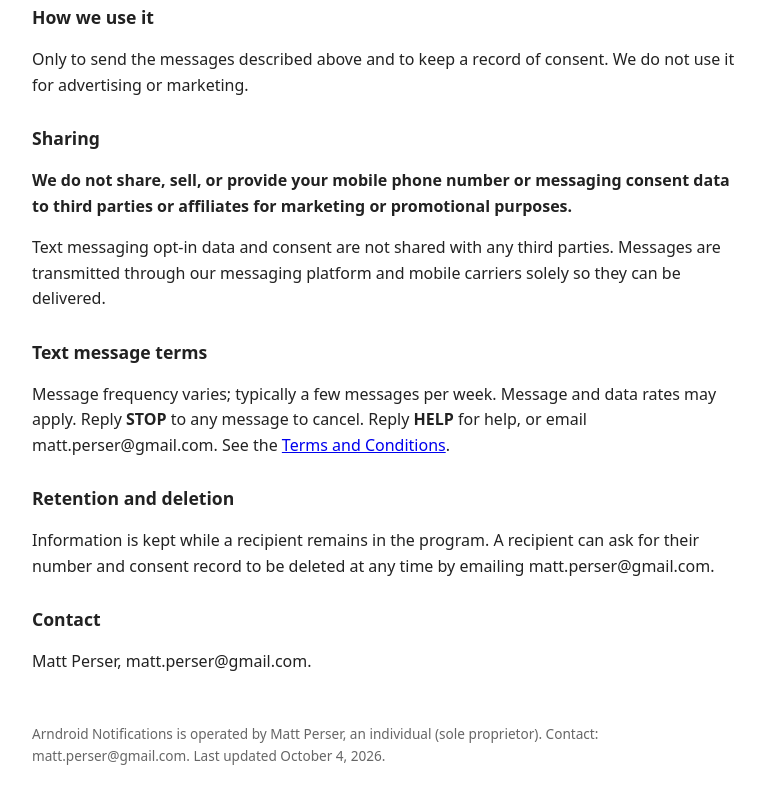
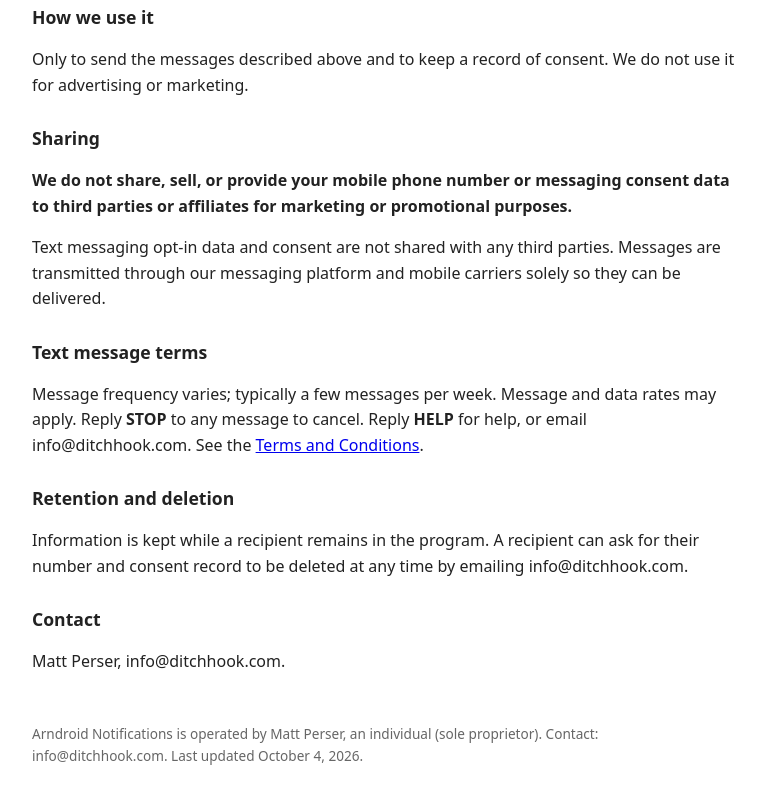
Before and after one commit to MattPerser/arndroid-notifications, a plain HTML site: page privacy.html in a window 1280 px wide. Shown: the part 407-1210 px from the top of the page, without its empty margins (256-1021 px from the left). Drawn offline with Linux system fonts and the light colour scheme.

Commit message:
Add files via upload

```diff
--- a/privacy.html
+++ b/privacy.html
@@ -16,12 +16,12 @@
 <p>Text messaging opt-in data and consent are not shared with any third parties. Messages are transmitted through our messaging platform and mobile carriers solely so they can be delivered.</p>
 
 <h2>Text message terms</h2>
-<p>Message frequency varies; typically a few messages per week. Message and data rates may apply. Reply <strong>STOP</strong> to any message to cancel. Reply <strong>HELP</strong> for help, or email matt.perser@gmail.com. See the <a href="terms.html">Terms and Conditions</a>.</p>
+<p>Message frequency varies; typically a few messages per week. Message and data rates may apply. Reply <strong>STOP</strong> to any message to cancel. Reply <strong>HELP</strong> for help, or email info@ditchhook.com. See the <a href="terms.html">Terms and Conditions</a>.</p>
 
 <h2>Retention and deletion</h2>
-<p>Information is kept while a recipient remains in the program. A recipient can ask for their number and consent record to be deleted at any time by emailing matt.perser@gmail.com.</p>
+<p>Information is kept while a recipient remains in the program. A recipient can ask for their number and consent record to be deleted at any time by emailing info@ditchhook.com.</p>
 
 <h2>Contact</h2>
-<p>Matt Perser, matt.perser@gmail.com.</p>
-<footer>Arndroid Notifications is operated by Matt Perser, an individual (sole proprietor). Contact: matt.perser@gmail.com. Last updated October 4, 2026.</footer>
+<p>Matt Perser, info@ditchhook.com.</p>
+<footer>Arndroid Notifications is operated by Matt Perser, an individual (sole proprietor). Contact: info@ditchhook.com. Last updated October 4, 2026.</footer>
 </body></html>
```
Also changed, not shown: index.html (+1 -1 lines), opt-in.html (+1 -1 lines), terms.html (+2 -2 lines).
